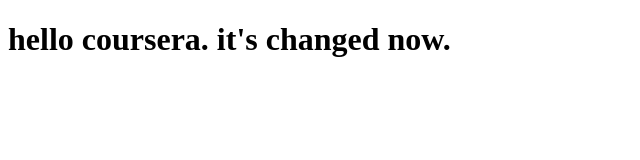
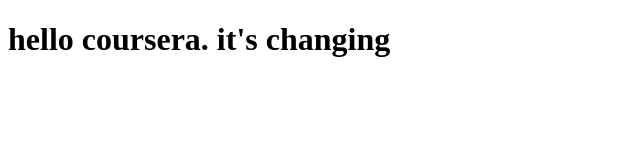
Before and after one commit to tiangan10/coursera-test, a plain HTML site: page site/index.html in a window 1280 px wide. Shown: the whole page, without its empty margins (0-640 px from the left). Drawn offline with Linux system fonts and the light colour scheme.

Commit message:
change the index texting.

```diff
--- a/site/index.html
+++ b/site/index.html
@@ -4,6 +4,6 @@
 	<title>Hello Coursera</title>
 </head>
 <body>
-<h1>hello coursera. it's changed now.</h1>
+<h1>hello coursera. it's changing</h1>
 </body>
 </html>
```
